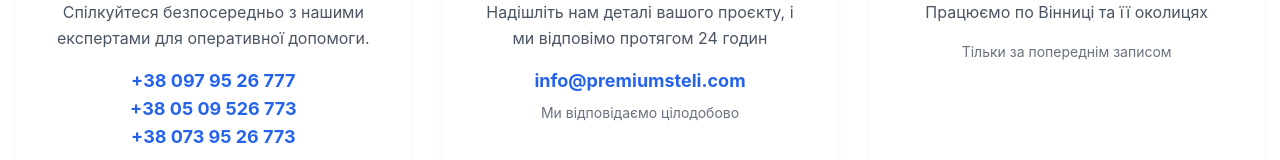
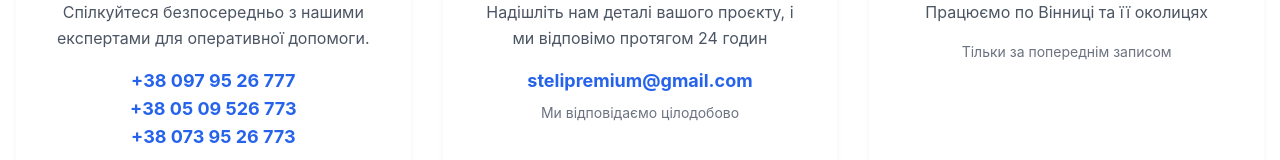
Before and after one commit to khudyi/premium-steli, a React (Vite) app: page /contacts in a window 1280 px wide. Shown: the part 580-740 px from the top of the page. Built offline with nearby package versions, Linux system fonts and the light colour scheme; no server answers.

Commit message:
fix: update email address in Footer and Contacts components

```diff
--- a/src/components/Footer.jsx
+++ b/src/components/Footer.jsx
@@ -94,7 +94,7 @@
               </div>
               <div className="flex items-center space-x-3">
                 <Mail size={16} className="text-blue-400" />
-                <span className="text-gray-400">info@premiumsteli.com</span>
+                <span className="text-gray-400">stelipremium@gmail.com</span>
               </div>
             </div>
           </div>
--- a/src/pages/Contacts.jsx
+++ b/src/pages/Contacts.jsx
@@ -26,7 +26,7 @@
           <motion.div className="grid grid-cols-1 lg:grid-cols-3 gap-8 mb-16">
             {[
               { icon: <Phone className="text-blue-600" size={32} />, title: 'Зателефонуйте нам', description: 'Спілкуйтеся безпосередньо з нашими експертами для оперативної допомоги.', contacts: ['tel:+38 097 95 26 777','tel:+38 05 09 526 773','tel:+38 073 95 26 773'], note: 'Пн-Пт: 08:00-16:00' },
-              { icon: <Mail className="text-blue-600" size={32} />, title: 'Напишіть нам', description: 'Надішліть нам деталі вашого проєкту, і ми відповімо протягом 24 годин', contacts: ['mailto:info@premiumsteli.com'], note: 'Ми відповідаємо цілодобово' },
+              { icon: <Mail className="text-blue-600" size={32} />, title: 'Напишіть нам', description: 'Надішліть нам деталі вашого проєкту, і ми відповімо протягом 24 годин', contacts: ['mailto:stelipremium@gmail.com'], note: 'Ми відповідаємо цілодобово' },
               { icon: <MapPin className="text-blue-600" size={32} />, title: 'Де ми працюємо?', description: 'Працюємо по Вінниці та її околицях', contacts: [], note: 'Тільки за попереднім записом' }
             ].map((card, i) => (
               <motion.div key={i} {...fadeUp} transition={{ duration: 0.7, delay: i * 0.2 }} className="card p-8 text-center">
```
